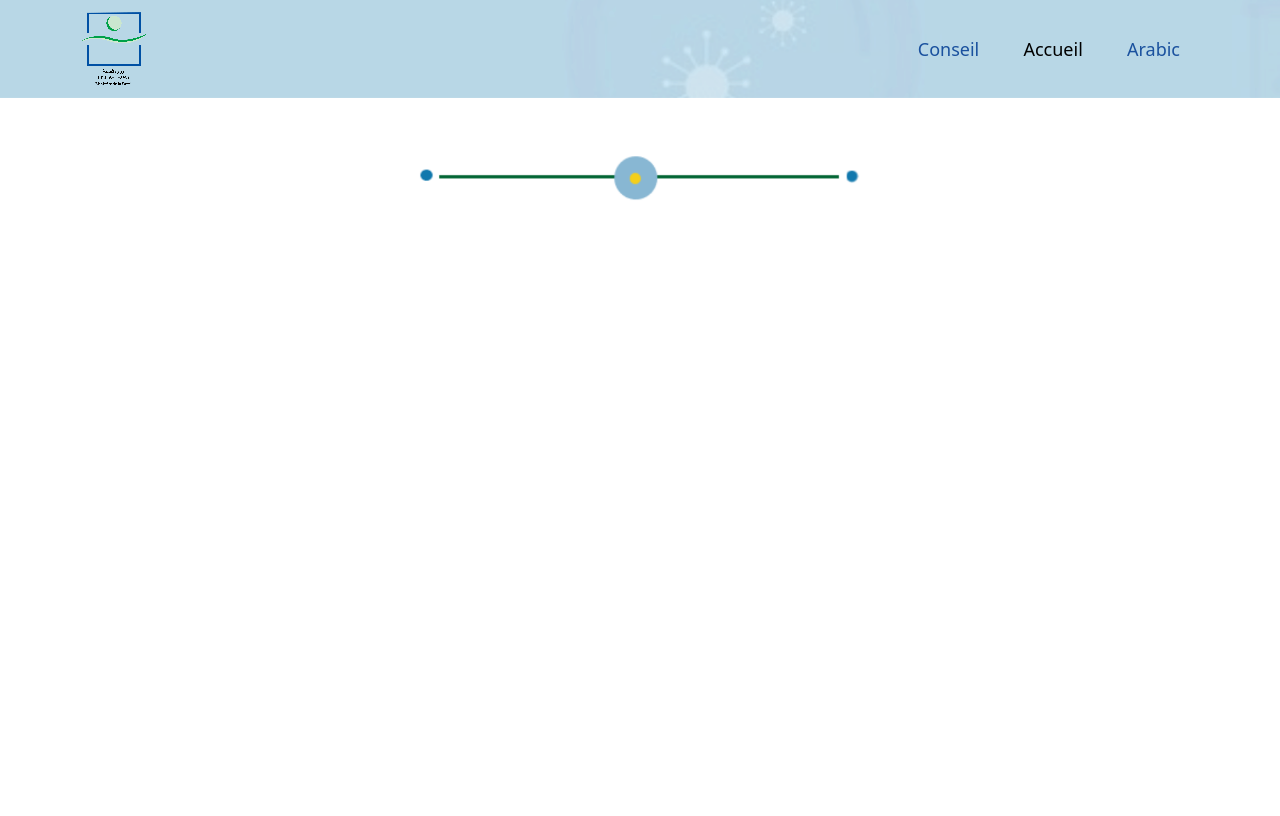
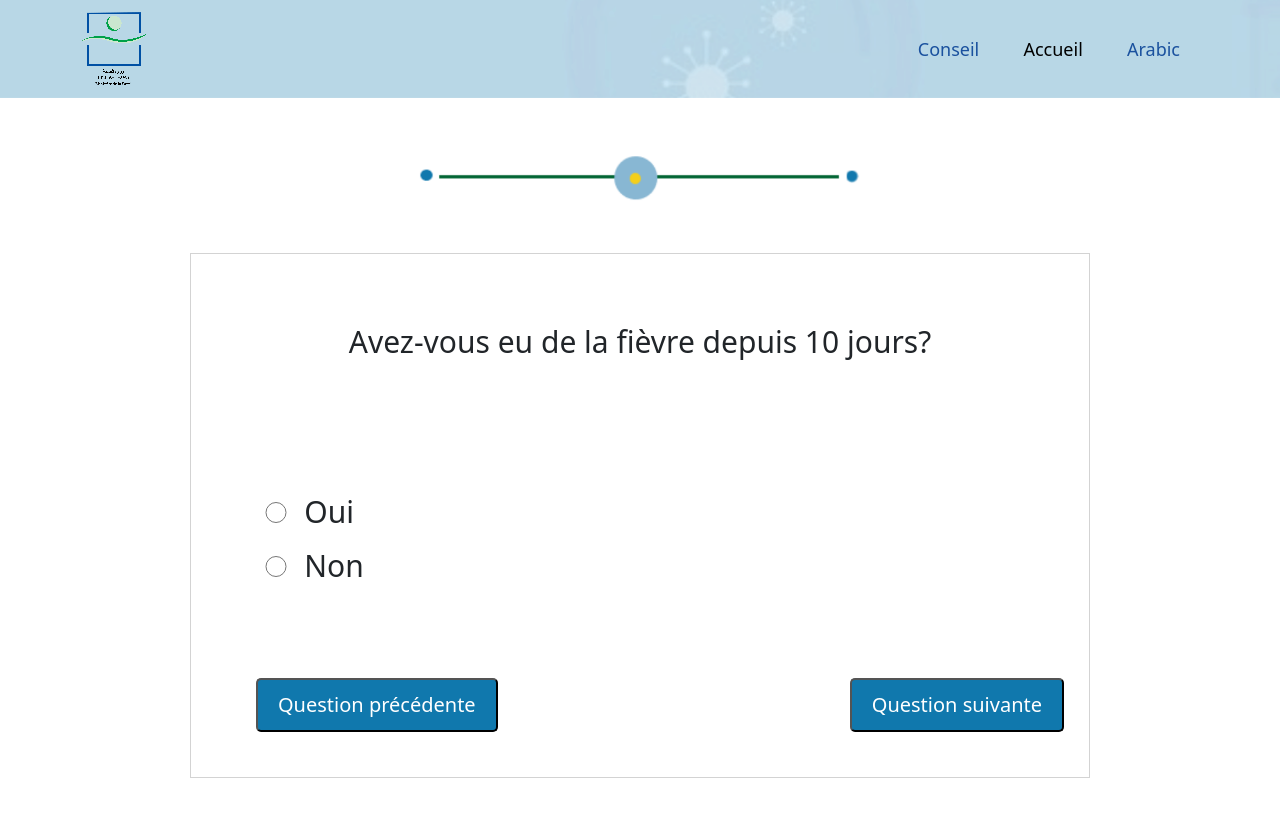
Before and after one commit to riad40/CovidTest, a plain HTML site: page quiz.html in a window 1280 px wide. Drawn offline with nearby package versions, Linux system fonts and the light colour scheme.

Commit message:
done with div'S

```diff
--- a/quiz.html
+++ b/quiz.html
@@ -22,7 +22,7 @@
       <img width="450px" src="./assets/img/progress.png" alt="progress">
     </div>
     <!-- IDEA: question 1 -->
-    <div id ="inactive" class="qs q1">
+    <div id ="active" class="qs q1">
       <p>Avez-vous eu de la fièvre depuis 10 jours?</p>
       <form>
         <input type="radio" id="oui" name="fav_language" value="one">
```
